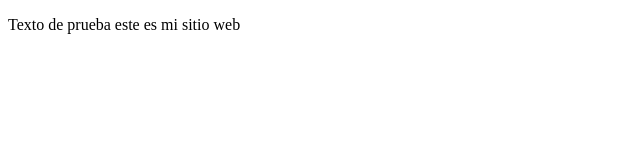
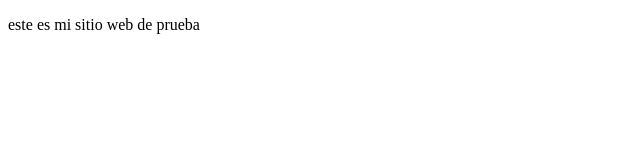
Before and after one commit to fmendezy/proyectoDemoCursoPrework, a plain HTML site: page index.html in a window 1280 px wide. Shown: the full height of the page, 0-640 px from the left. Drawn offline with Linux system fonts and the light colour scheme.

Commit message:
cambios agregamos texto nuevo de prueba

```diff
--- a/index.html
+++ b/index.html
@@ -7,8 +7,8 @@
     <title>Aquí va el titulo</title>
 </head>
 <body>
-    <p>Texto de prueba
-        este es mi sitio web
+    <p>
+        este es mi sitio web de prueba
     </p>
 </body>
 </html>
```
